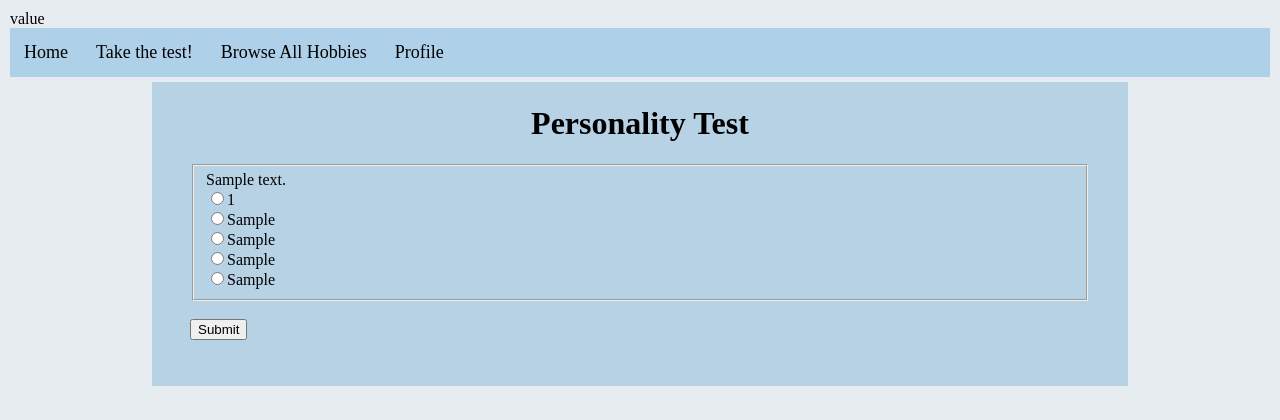
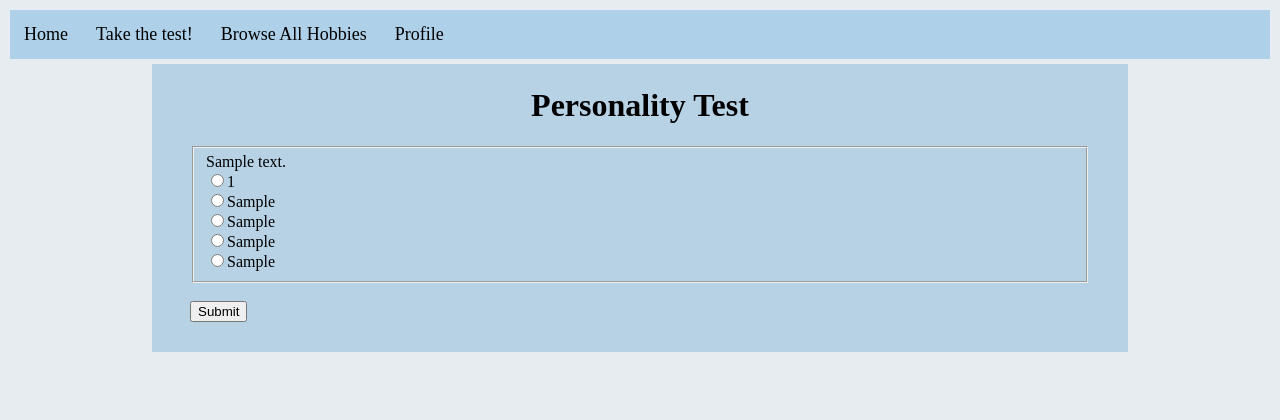
Before and after one commit to mdalhlke/hobyn, a Python web app: template templates/personality_test.html in a window 1280 px wide. Shown: the top 420 px of the page. Run offline with Jinja, Linux system fonts and the light colour scheme; the template is opened without the code that fills it: most values are stand-ins (such as "Sample title", 1, 10 or a date in 2020).

Commit message:
debugging

```diff
--- a/models.py
+++ b/models.py
@@ -1,8 +1,9 @@
 from google.appengine.ext import ndb
+
 class User(ndb.Model):
     name= ndb.StringProperty()
     email= ndb.StringProperty()
-    avatar= ndb.BlobProperty()
+    blob_key = ndb.BlobKeyProperty()
     date_created= ndb.DateProperty()
     friends= ndb.StringProperty()
     N_points= ndb.IntegerProperty()
--- a/templates/personality_test.html
+++ b/templates/personality_test.html
@@ -1,4 +1,4 @@
-value<!DOCTYPE html>
+<!DOCTYPE html>
 <html>
   <head>
     <meta charset="utf-8">
```
Also changed, not shown: 1 other file.
